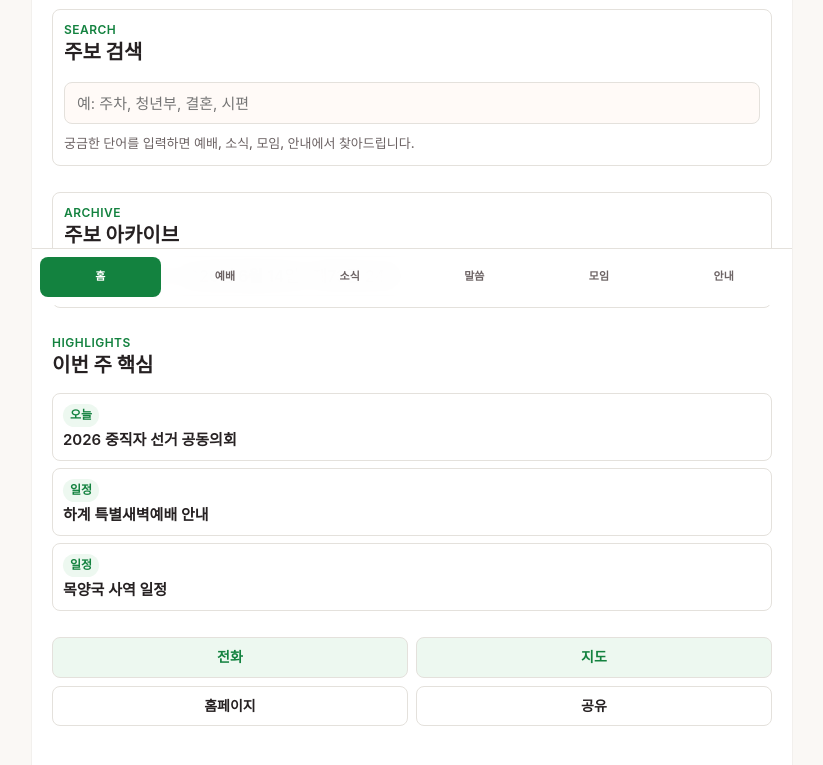
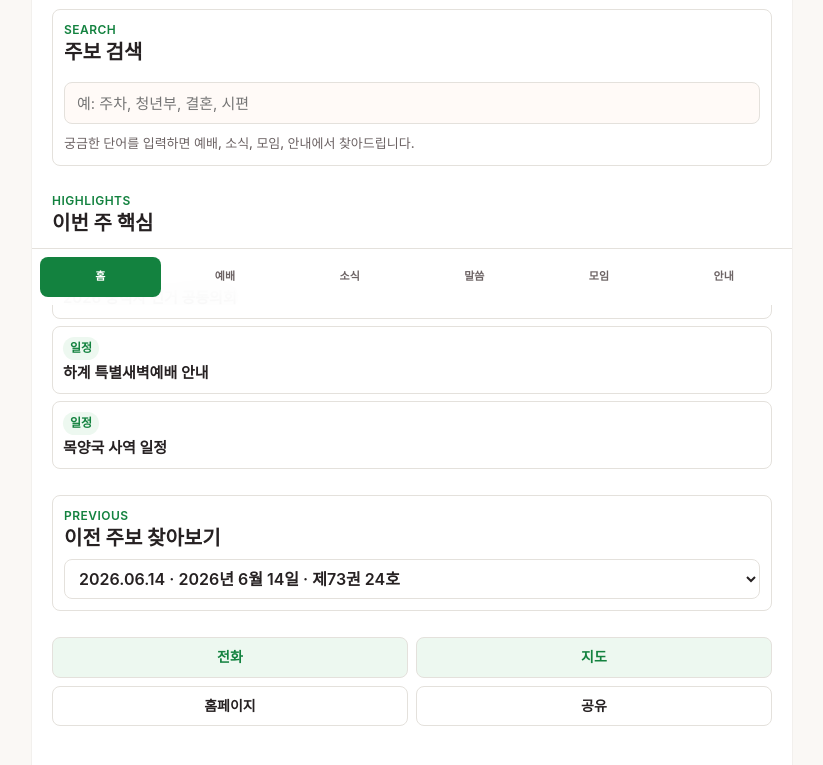
Before and after one commit to bernardchoi/naesoo-mobile, a plain HTML site: page index.html in a window 1280 px wide. Shown: the part 495-1260 px from the top of the page, without its empty margins (228-1051 px from the left). Drawn offline with Linux system fonts and the light colour scheme.

Commit message:
Refine home archive and map links

```diff
--- a/index.html
+++ b/index.html
@@ -1022,18 +1022,6 @@
             </div>
           </section>
 
-          <section class="card card-pad">
-            <div class="section-head">
-              <div>
-                <div class="eyebrow">Archive</div>
-                <h2>주보 아카이브</h2>
-              </div>
-            </div>
-            <select class="archive-select" aria-label="주보 날짜 선택">
-              <option selected>2026.06.14 · 2026년 6월 14일 · 제73권 24호</option>
-            </select>
-          </section>
-
           <section class="home-news" aria-label="이번 주 주요 소식">
             <div class="section-head">
               <div>
@@ -1059,9 +1047,21 @@
 
           </section>
 
+          <section class="card card-pad">
+            <div class="section-head">
+              <div>
+                <div class="eyebrow">Previous</div>
+                <h2>이전 주보 찾아보기</h2>
+              </div>
+            </div>
+            <select class="archive-select" aria-label="이전 주보 날짜 선택">
+              <option selected>2026.06.14 · 2026년 6월 14일 · 제73권 24호</option>
+            </select>
+          </section>
+
           <section class="action-grid" aria-label="빠른 실행">
             <a class="action-link" href="tel:027376351">전화</a>
-            <a class="action-link" href="https://www.google.com/maps/search/?api=1&query=%EC%84%9C%EC%9A%B8%EC%8B%9C%20%EC%A2%85%EB%A1%9C%EA%B5%AC%20%EA%B2%BD%ED%9D%AC%EA%B6%812%EA%B8%B8%205-6(%EB%82%B4%EC%88%98%EB%8F%99)" target="_blank" rel="noopener">지도</a>
+            <a class="action-link" href="https://map.naver.com/p/search/%EB%82%B4%EC%88%98%EB%8F%99%EA%B5%90%ED%9A%8C" target="_blank" rel="noopener">지도</a>
             <a class="action-link secondary" href="http://naesoo.or.kr" target="_blank" rel="noopener">홈페이지</a>
             <button class="action-link secondary" type="button" data-share-button>공유</button>
           </section>
@@ -1546,7 +1546,7 @@
           <span>nsch1954@naver.com</span>
           <div class="action-grid">
             <a class="action-link" href="tel:027376351">전화 걸기</a>
-            <a class="action-link" href="https://www.google.com/maps/search/?api=1&query=%EC%84%9C%EC%9A%B8%EC%8B%9C%20%EC%A2%85%EB%A1%9C%EA%B5%AC%20%EA%B2%BD%ED%9D%AC%EA%B6%812%EA%B8%B8%205-6(%EB%82%B4%EC%88%98%EB%8F%99)" target="_blank" rel="noopener">지도 열기</a>
+            <a class="action-link" href="https://map.naver.com/p/search/%EB%82%B4%EC%88%98%EB%8F%99%EA%B5%90%ED%9A%8C" target="_blank" rel="noopener">지도 열기</a>
             <a class="action-link secondary" href="http://naesoo.or.kr" target="_blank" rel="noopener">홈페이지</a>
             <a class="action-link secondary" href="mailto:nsch1954@naver.com">메일 보내기</a>
           </div>
```
